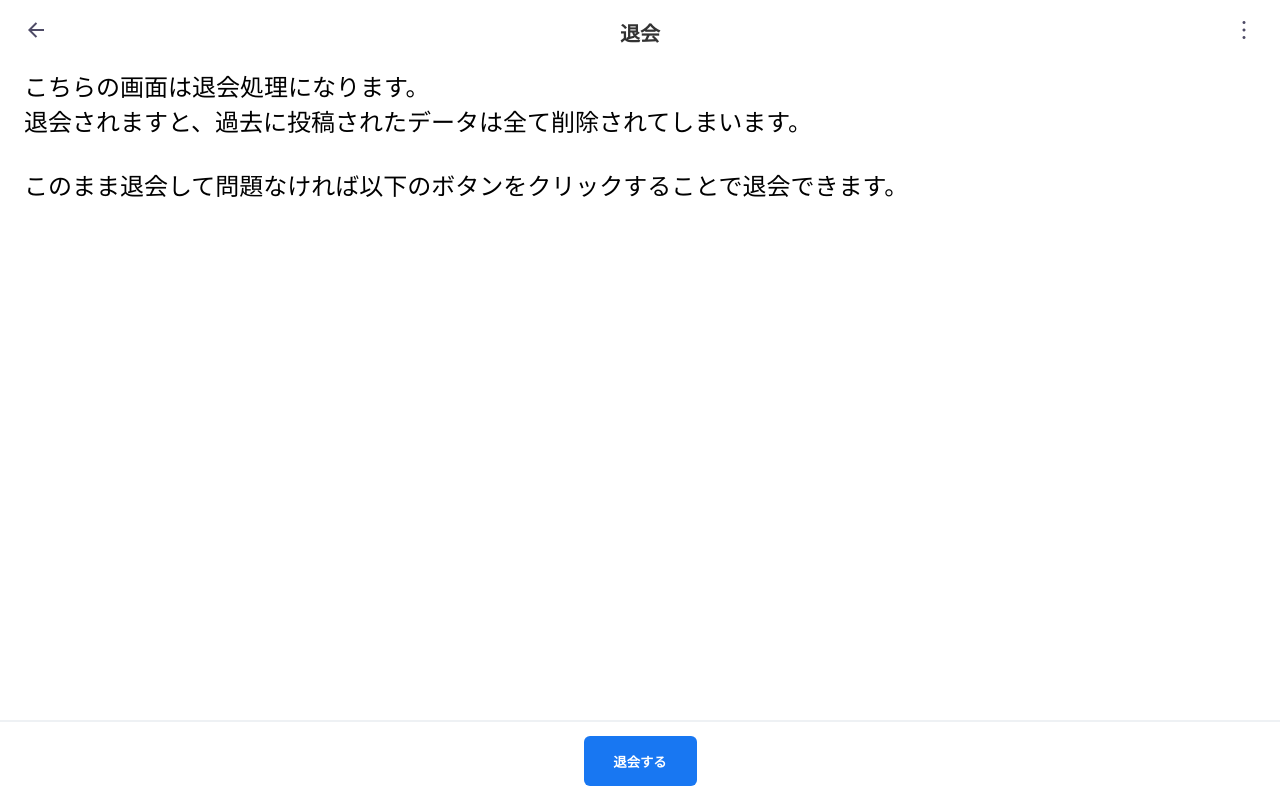
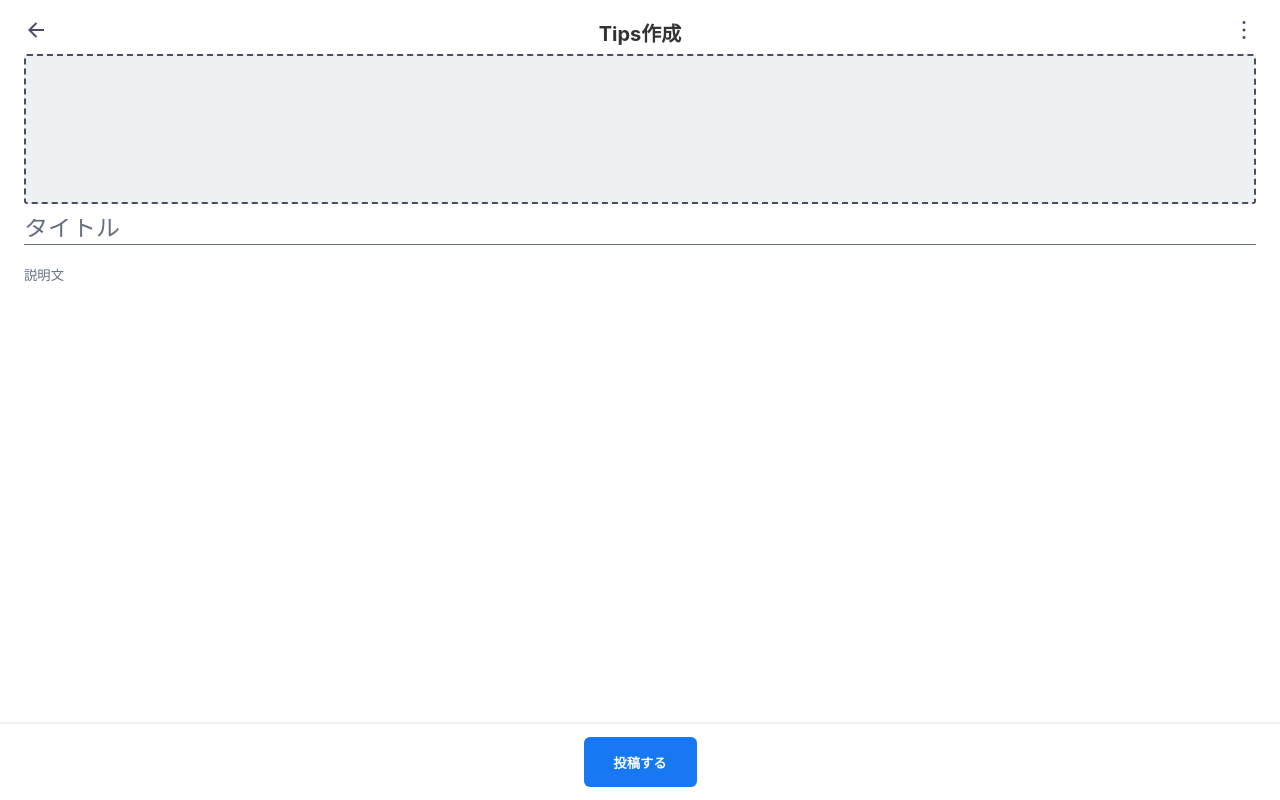
Before and after one commit to ttcksf/code-tips-app, a React (Create React App) app: page /newpost in a window 1280 px wide. Built offline with nearby package versions, Linux system fonts and the light colour scheme.

Commit message:
create NewPost

```diff
--- a/src/App.css
+++ b/src/App.css
@@ -1,39 +1,3 @@
-//common
-* {
-  --mainBlue: #1877f2;
-  --lightBlue: #5890ff;
-  --lightGray: #4e4b66;
-  --mainGray: #667080;
-  --bgGray: #eef1f4;
-  --red: #ec1515;
-  --black: #333;
-  --white: #fff;
-  box-sizing: border-box;
-  margin: 0;
-}
-body {
-  --mainBlue: #1877f2;
-  --lightBlue: #5890ff;
-  --lightGray: #4e4b66;
-  --mainGray: #667080;
-  --bgGray: #eef1f4;
-  --red: #ec1515;
-  --black: #333;
-  --white: #fff;
-  box-sizing: border-box;
-  margin: 0;
-}
-ul {
-  margin: 0;
-  padding: 0;
-}
-li {
-  list-style: none;
-}
-a {
-  text-decoration: none;
-}
-
 .App {
   text-align: center;
 }
--- a/src/App.js
+++ b/src/App.js
@@ -4,6 +4,7 @@ import TipsList from "./screens/TipsList/TipsList";
 import Auth from "./screens/Auth/Auth";
 import MypostDelete from "./screens/MypostDelete/MypostDelete";
 import AccountDelete from "./screens/AccountDelete/AccountDelete";
+import NewPost from "./screens/NewPost/NewPost";
 
 function App() {
   return (
@@ -11,7 +12,8 @@ function App() {
       {/* <TipsDetail /> */}
       {/* <TipsList /> */}
       {/* <MypostDelete /> */}
-      <AccountDelete />
+      {/* <AccountDelete /> */}
+      <NewPost />
       {/* <Auth /> */}
     </>
   );
--- a/src/index.css
+++ b/src/index.css
@@ -1,13 +1,37 @@
+* {
+  box-sizing: border-box;
+  margin: 0;
+  --mainBlue: #1877f2;
+  --lightBlue: #5890ff;
+  --lightGray: #4e4b66;
+  --mainGray: #667080;
+  --bgGray: #eef1f4;
+  --red: #ec1515;
+  --black: #333;
+  --white: #fff;
+}
 body {
   margin: 0;
-  font-family: -apple-system, BlinkMacSystemFont, 'Segoe UI', 'Roboto', 'Oxygen',
-    'Ubuntu', 'Cantarell', 'Fira Sans', 'Droid Sans', 'Helvetica Neue',
+  font-family: -apple-system, BlinkMacSystemFont, "Segoe UI", "Roboto", "Oxygen",
+    "Ubuntu", "Cantarell", "Fira Sans", "Droid Sans", "Helvetica Neue",
     sans-serif;
   -webkit-font-smoothing: antialiased;
   -moz-osx-font-smoothing: grayscale;
+  box-sizing: border-box;
+}
+//common
+ul {
+  margin: 0;
+  padding: 0;
+}
+li {
+  list-style: none;
+}
+a {
+  text-decoration: none;
 }
 
 code {
-  font-family: source-code-pro, Menlo, Monaco, Consolas, 'Courier New',
+  font-family: source-code-pro, Menlo, Monaco, Consolas, "Courier New",
     monospace;
 }
--- /dev/null
+++ b/src/screens/NewPost/NewPost.css
@@ -0,0 +1,38 @@
+.new-post-img {
+  height: 150px;
+  background: var(--bgGray);
+  border: 2px dashed var(--lightGray);
+  border-radius: 3px;
+  margin-top: 10px;
+}
+.new-post-title {
+  margin-top: 15px;
+}
+.new-post-title input {
+  display: inline-block;
+  width: 100%;
+  border-top: none;
+  border-left: none;
+  border-right: none;
+  border-bottom: 1px solid var(--mainGray);
+  padding: 5px 0;
+  box-sizing: border-box;
+}
+.new-post-title input::placeholder {
+  font-size: 24px;
+  color: var(--mainGray);
+}
+.new-post-desc {
+  margin-top: 15px;
+}
+.new-post-desc textarea {
+  display: inline-block;
+  width: 100%;
+  resize: none;
+  border: none;
+  padding: 5px 0;
+  box-sizing: border-box;
+}
+.new-post-desc textarea::placeholder {
+  color: var(--mainGray);
+}
--- a/src/screens/NewPost/NewPost.js
+++ b/src/screens/NewPost/NewPost.js
@@ -1,10 +1,33 @@
 //new-post new-post-confirm
 import React from "react";
+import CommonButton from "../../components/common/atoms/CommonButton";
+import HeaderMenu from "../../components/common/molecules/HeaderMenu";
+import "./NewPost.css";
 
-//new-post new-post-confirm
 const NewPost = () => {
-  return <div>NewPost</div>;
-  //new-post new-post-confirm
+  return (
+    <>
+      <div className="inner" style={style.inner}>
+        <HeaderMenu headerTitle="Tips作成" />
+        <div className="new-post-img"></div>
+        <div className="new-post-title">
+          <input type="text" placeholder="タイトル" />
+        </div>
+        <div className="new-post-desc">
+          <textarea cols={50} rows={10} placeholder="説明文" />
+        </div>
+      </div>
+      <CommonButton commonBtnText="投稿する" />
+    </>
+  );
+};
+
+const style = {
+  inner: {
+    boxSizing: "border-box",
+    width: "100%",
+    overflow: "hidden",
+  },
 };
 
 export default NewPost;
```
